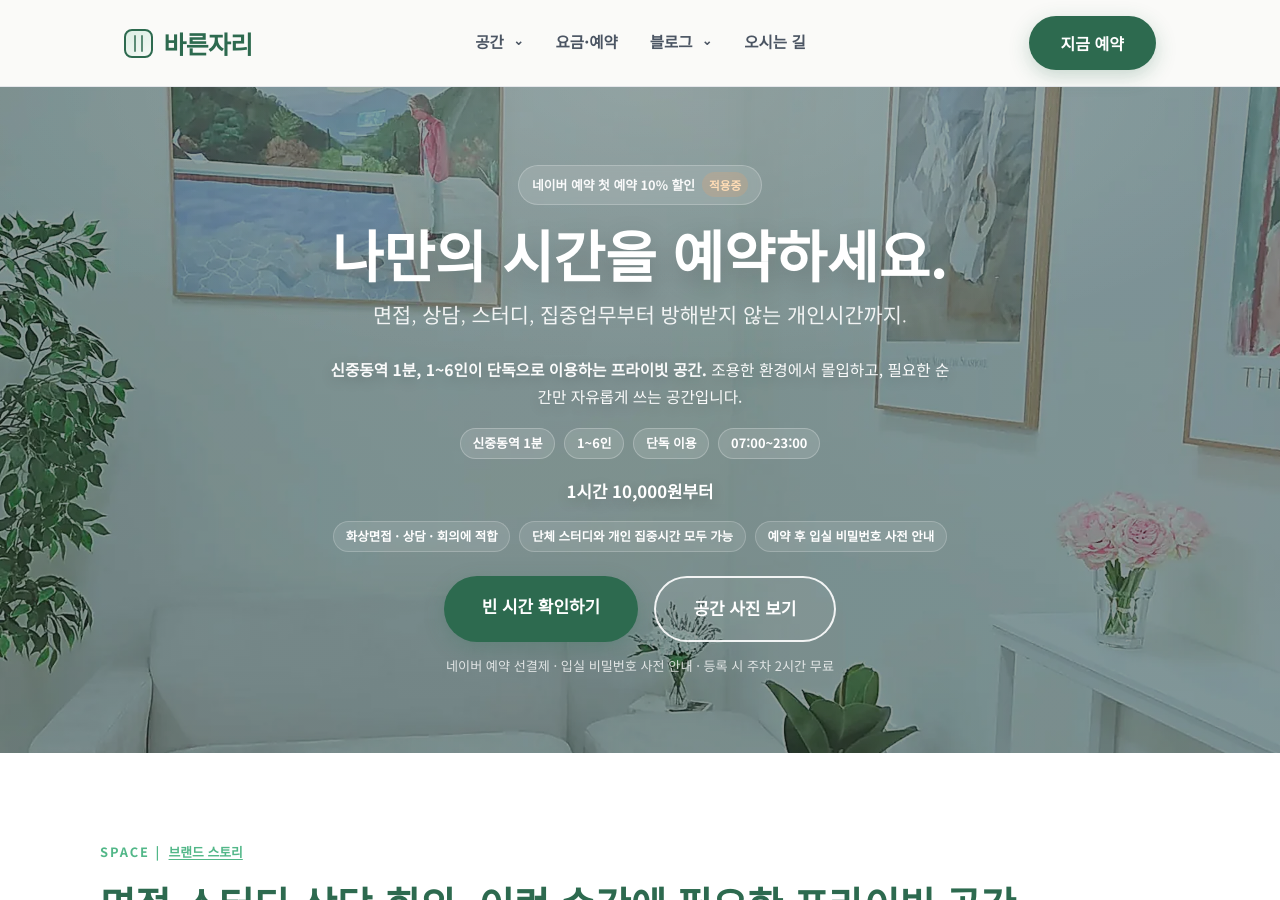
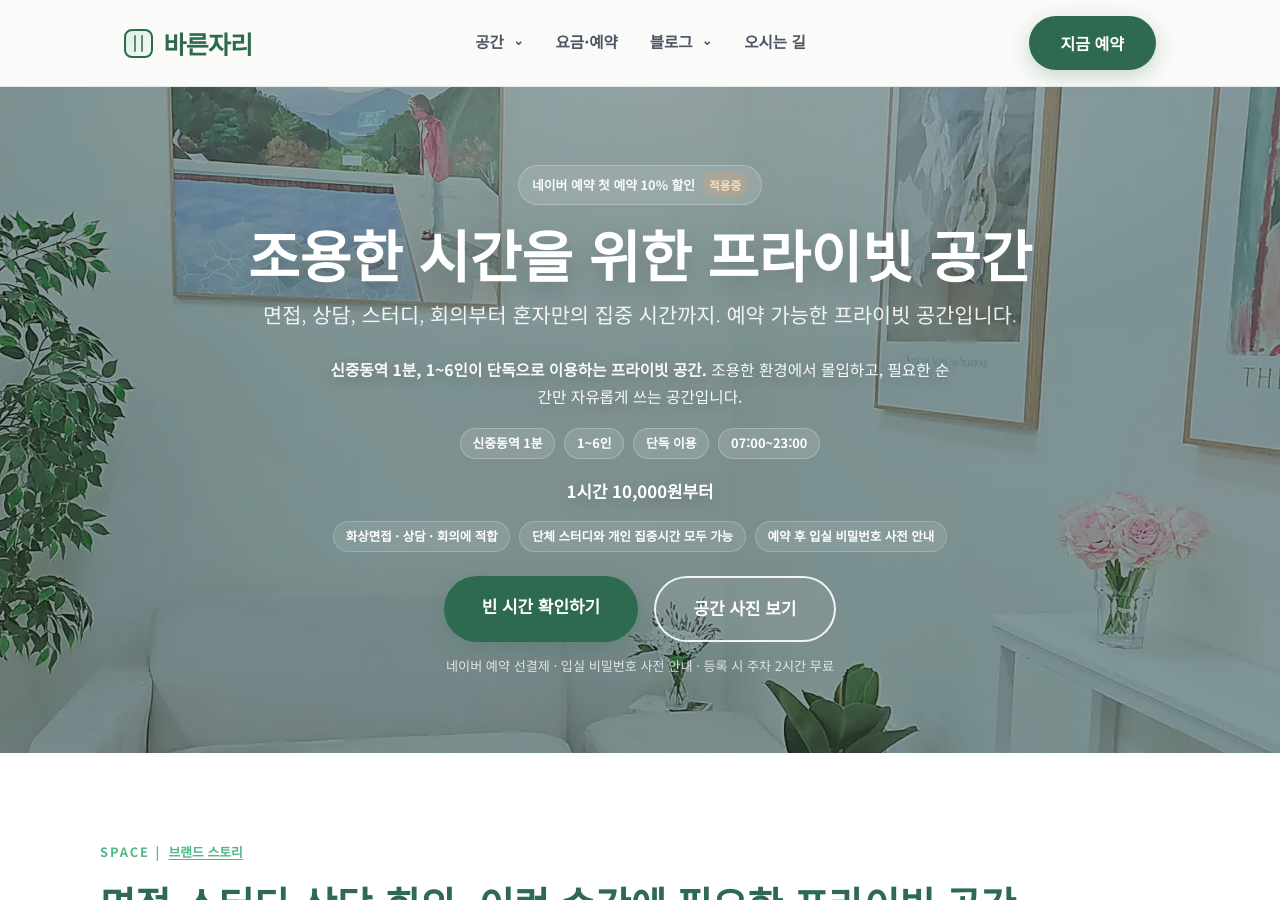
Before and after one commit to bareunspace/blog, a Jekyll site: the page built from index.html, in a window 1280 px wide and 900 px high. Built offline with Jekyll 4.4.1, drawn with Linux system fonts in a browser that asks for light colours; some of the changed text lies outside the part shown.

Commit message:
Clarify homepage space purpose

```diff
--- a/index.html
+++ b/index.html
@@ -17,8 +17,8 @@ script_version: 20260719-1
   <!-- ── Hero ── -->
   <section id="home">
     <span class="badge">네이버 예약 첫 예약 10% 할인 <span id="promoCountdown">지금 적용 중</span></span>
-    <h1 class="hero-title">나만의 시간을 예약하세요.</h1>
-    <p class="hero-subtitle">면접, 상담, 스터디, 집중업무부터 방해받지 않는 개인시간까지.</p>
+    <h1 class="hero-title">조용한 시간을 위한 프라이빗 공간</h1>
+    <p class="hero-subtitle">면접, 상담, 스터디, 회의부터 혼자만의 집중 시간까지. 예약 가능한 프라이빗 공간입니다.</p>
     <p class="hero-desc">
       <strong>신중동역 1분, 1~6인이 단독으로 이용하는 프라이빗 공간.</strong>
       조용한 환경에서 몰입하고, 필요한 순간만 자유롭게 쓰는 공간입니다.
@@ -47,8 +47,8 @@ script_version: 20260719-1
     <div class="section-inner">
       <p class="section-label">Space <span aria-hidden="true">|</span> <a href="https://bareunjari.com/about.html" class="section-label-link" data-cta="space_brand_story">브랜드 스토리</a></p>
       <h2 class="section-title">면접·스터디·상담·회의, 이런 순간에 필요한 프라이빗 공간</h2>
-      <p class="section-desc">스터디룸, 회의실, 공간대여를 찾는 분들이 조용히 몰입할 수 있는 프라이빗 공간입니다.</p>
-      <p class="section-desc">부천 신중동에서 공간대여, 스터디룸, 화상면접 장소, 소규모 회의실뿐 아니라 데이트나 가족 기념일처럼 개인적인 일정에도 어울리는 공간입니다.</p>
+      <p class="section-desc">스터디룸, 회의실, 화상면접 장소를 찾는 분들이 조용히 몰입할 수 있는 프라이빗 공간입니다.</p>
+      <p class="section-desc">부천 신중동에서 예약 가능한 프라이빗 공간으로, 소규모 회의부터 개인적인 일정까지 자연스럽게 활용할 수 있습니다.</p>
       <div class="space-gallery" id="gallery" aria-label="바른자리 공간 사진">
         <div class="space-gallery-track" id="galleryTrack">
           <figure class="gallery-item space-gallery-item space-gallery-featured">
```
